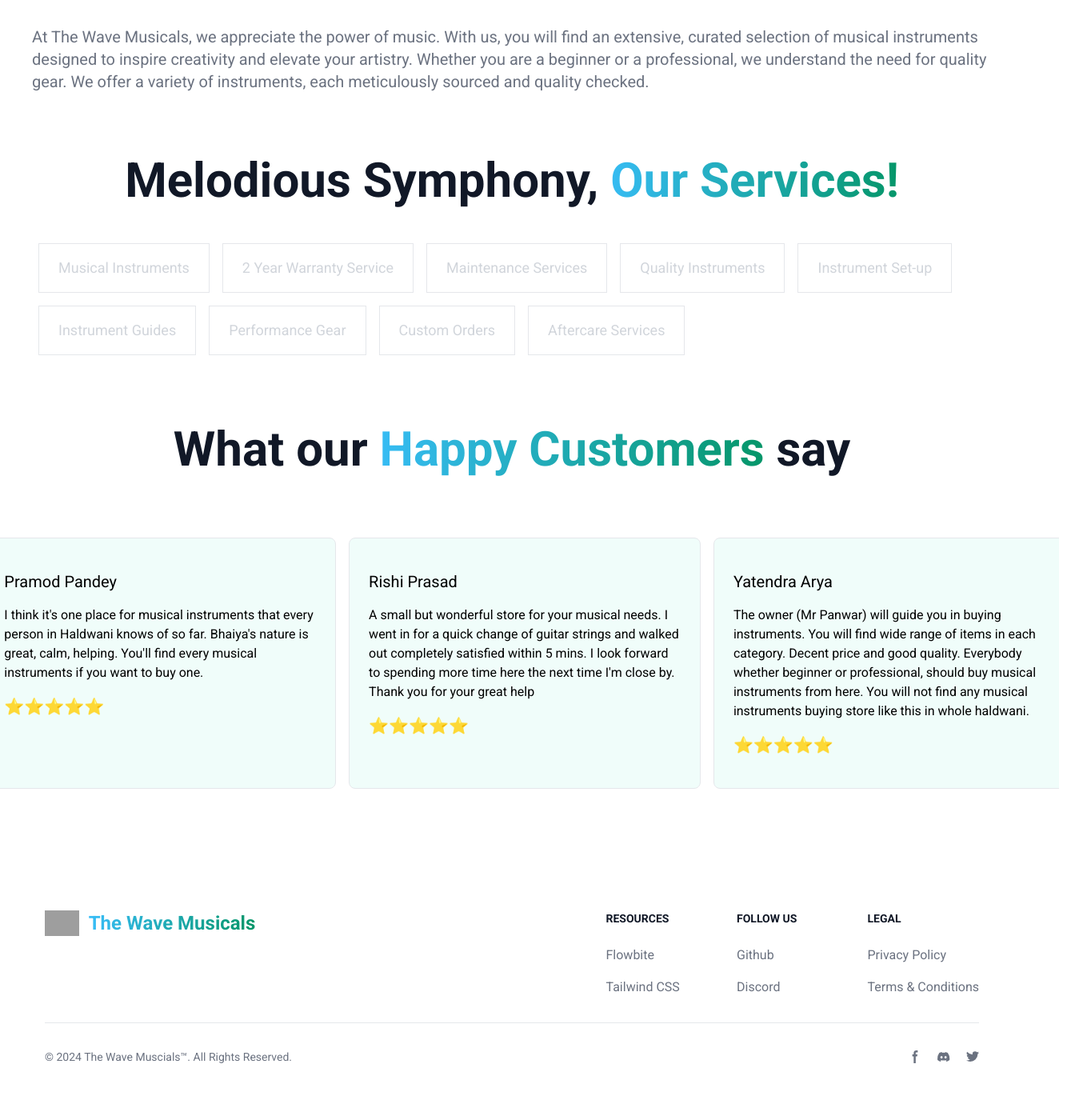
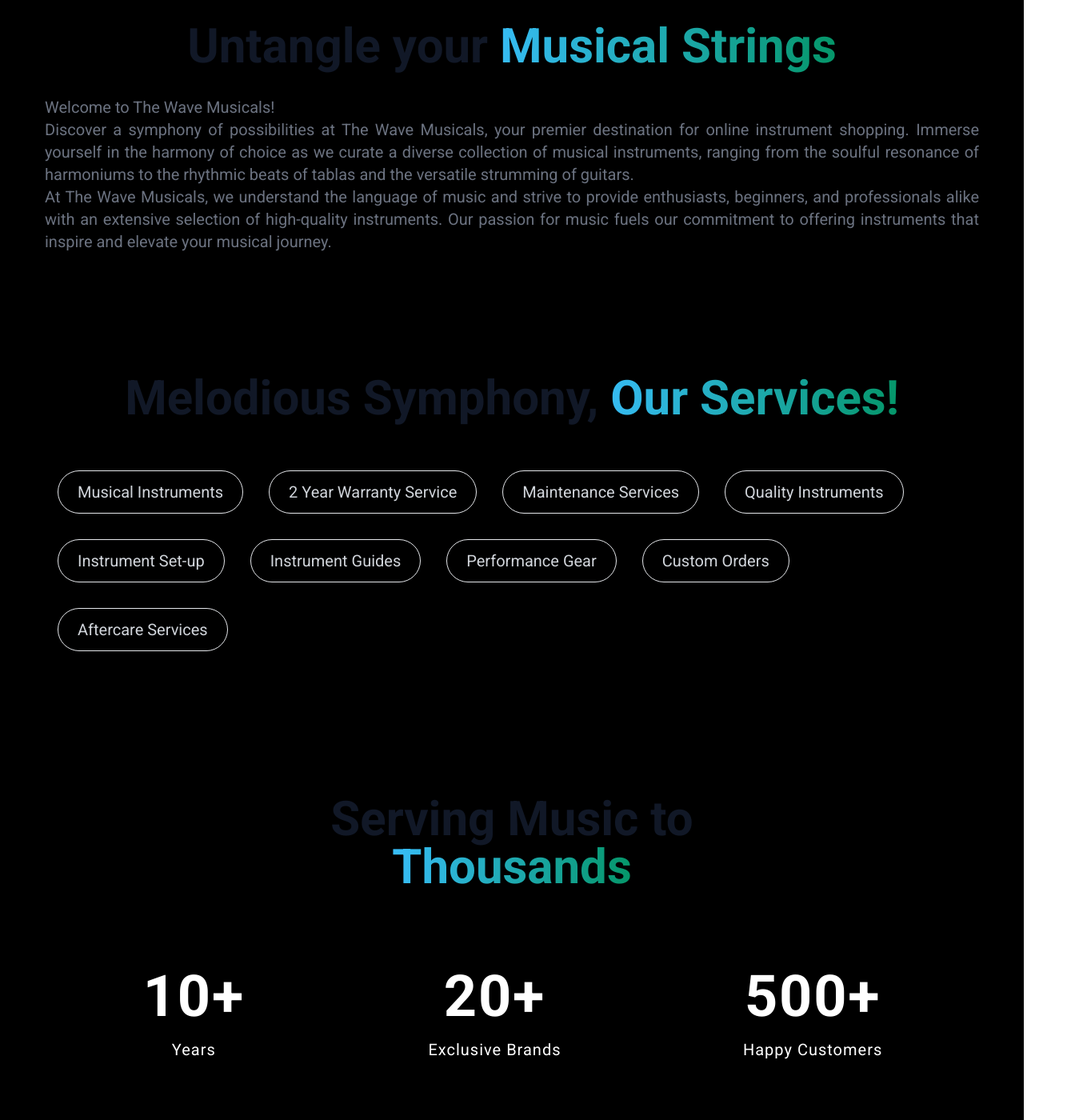
Before and after one commit to smilewithkhushi/thewavemusicals, a Next.js app in the folder thewavemusicals/: page / in a window 1280 px wide. Shown: the part 560-1960 px from the top of the page at 80% size, 1364 px wide, since content can reach past the window. Built offline with nearby package versions, Linux system fonts and the light colour scheme; grey boxes are pictures that could not be loaded.

Commit message:
[added] branding page & [updated] services & about page

```diff
--- a/thewavemusicals/app/page.js
+++ b/thewavemusicals/app/page.js
@@ -5,35 +5,17 @@
 import Footer from "@/components/Footer";
 import Header from "@/components/Header";
 import Services from "@/components/Services";
+import Branding from "@/components/Branding";
 
 export default function Home() {
   return (
-    <div className="flex min-h-screen flex-col items-center justify-between p-10 dark:bg-black text-white">
+    <div className="flex min-h-screen flex-col items-center justify-between p-14 bg-black text-white">
       <Header />
-
-          {/* heading font design scheme for the website */}
-          <h1 className="mb-4 text-4xl font-extrabold text-gray-900 dark:text-white md:text-5xl lg:text-6xl"> Untangle your
-            <span className="text-transparent bg-clip-text bg-gradient-to-r to-emerald-600 from-sky-400"> Musical Strings
-            </span></h1>
-
-
       <About />
-
-            {/* heading font design scheme for the website */}
-            <h1 className="mb-4 text-4xl font-extrabold text-gray-900 dark:text-white md:text-5xl lg:text-6xl"> Melodious Symphony,
-            <span className="text-transparent bg-clip-text bg-gradient-to-r to-emerald-600 from-sky-400"> Our Services!
-            </span></h1>
-
       <Services />
-
-           {/* heading font design scheme for the website */}
-           <h1 className="mb-4 text-4xl font-extrabold text-gray-900 dark:text-white md:text-5xl lg:text-6xl"> What our
-                <span className="text-transparent bg-clip-text bg-gradient-to-r to-emerald-600 from-sky-400"> Happy Customers
-                </span> say</h1>
-
-
+      <Branding/>
       <Testimonials />
-      <Footer/>
+      <Footer />
 
     </div>
   );
--- a/thewavemusicals/components/About.js
+++ b/thewavemusicals/components/About.js
@@ -3,15 +3,26 @@
 
 const About = () => {
     return (
-        <div className="mb-20 mt-6">
+        <div className="flex flex-col my-16 items-center">
 
-            <p className="text-lg font-normal text-gray-500 lg:text-xl dark:text-gray-400">
+            {/* heading font design scheme for the website */}
+            <h1 className="my-4 text-4xl font-extrabold text-gray-900 dark:text-white md:text-5xl lg:text-6xl"> Untangle your
+                <span className="text-transparent bg-clip-text bg-gradient-to-r to-emerald-600 from-sky-400"> Musical Strings
+                </span></h1>
 
-                At The Wave Musicals, we appreciate the power of music. With us, you will find an extensive, curated selection of musical instruments designed to inspire creativity and elevate your artistry.
-                Whether you are a beginner or a professional, we understand the need for quality gear. We offer a variety of instruments, each meticulously sourced and quality checked.
+            {/* about the organization */}
+            <p className="my-4 text-xl font-normal text-justify text-gray-500 lg:text-xl">
+
+                Welcome to The Wave Musicals!
+                <br />
+
+                Discover a symphony of possibilities at The Wave Musicals, your premier destination for online instrument shopping. Immerse yourself in the harmony of choice as we curate a diverse collection of musical instruments, ranging from the soulful resonance of harmoniums to the rhythmic beats of tablas and the versatile strumming of guitars.
+                <br />
+                At The Wave Musicals, we understand the language of music and strive to provide enthusiasts, beginners, and professionals alike with an extensive selection of high-quality instruments. Our passion for music fuels our commitment to offering instruments that inspire and elevate your musical journey.
+
             </p>
 
-         </div>
+        </div>
     );
 }
 
--- /dev/null
+++ b/thewavemusicals/components/Branding.js
@@ -0,0 +1,45 @@
+import React from "react";
+
+const Branding = () => {
+    return (
+        <div className="w-full flex flex-col my-16 gap-6 items-center bg-fixed" >
+
+            {/* the div box to contain the branding heading */}
+            <div className="text-center w-full">
+
+                {/* heading font design scheme for the website */}
+                <h1 className="my-4 text-4xl font-extrabold text-gray-900 dark:text-white md:text-5xl lg:text-6xl"> Serving Music to <br />
+
+                    <span className="text-transparent bg-clip-text bg-gradient-to-r to-emerald-600 from-sky-400"> Thousands
+                    </span>   </h1>
+
+            </div>
+
+            {/* the div box to contain the numbers and the text */}
+            <div className="w-full flex flex-row justify-around my-10 ">
+
+                <div className="flex flex-col text-center">
+                    <h1 className="text-7xl m-4 font-bold tracking-wide">10+</h1>
+                    <p className="text-xl tracking-wider">Years</p>
+                </div>
+
+
+                <div className="flex flex-col text-center">
+                    <h1 className="text-7xl m-4 font-bold tracking-wide">20+</h1>
+                    <p className="text-xl tracking-wider">Exclusive Brands </p>
+                </div>
+
+
+
+                <div className="flex flex-col text-center">
+                    <h1 className="text-7xl m-4 font-bold tracking-wide">500+</h1>
+                    <p className="text-xl tracking-wider">Happy Customers</p>
+                </div>
+
+
+            </div>
+
+        </div>
+    );
+}
+export default Branding;
--- a/thewavemusicals/components/Footer.js
+++ b/thewavemusicals/components/Footer.js
@@ -57,21 +57,21 @@
                     <div class="flex mt-4 sm:justify-center sm:mt-0">
                         <a href="#" class="text-gray-500 hover:text-gray-900 dark:hover:text-white">
                             <svg class="w-4 h-4" aria-hidden="true" xmlns="http://www.w3.org/2000/svg" fill="currentColor" viewBox="0 0 8 19">
-                        <path fill-rule="evenodd" d="M6.135 3H8V0H6.135a4.147 4.147 0 0 0-4.142 4.142V6H0v3h2v9.938h3V9h2.021l.592-3H5V3.591A.6.6 0 0 1 5.592 3h.543Z" clip-rule="evenodd"/>
+                                <path fill-rule="evenodd" d="M6.135 3H8V0H6.135a4.147 4.147 0 0 0-4.142 4.142V6H0v3h2v9.938h3V9h2.021l.592-3H5V3.591A.6.6 0 0 1 5.592 3h.543Z" clip-rule="evenodd" />
                             </svg>
                             <span class="sr-only">Facebook page</span>
                         </a>
 
                         <a href="#" class="text-gray-500 hover:text-gray-900 dark:hover:text-white ms-5">
                             <svg class="w-4 h-4" aria-hidden="true" xmlns="http://www.w3.org/2000/svg" fill="currentColor" viewBox="0 0 21 16">
-                        <path d="M16.942 1.556a16.3 16.3 0 0 0-4.126-1.3 12.04 12.04 0 0 0-.529 1.1 15.175 15.175 0 0 0-4.573 0 11.585 11.585 0 0 0-.535-1.1 16.274 16.274 0 0 0-4.129 1.3A17.392 17.392 0 0 0 .182 13.218a15.785 15.785 0 0 0 4.963 2.521c.41-.564.773-1.16 1.084-1.785a10.63 10.63 0 0 1-1.706-.83c.143-.106.283-.217.418-.33a11.664 11.664 0 0 0 10.118 0c.137.113.277.224.418.33-.544.328-1.116.606-1.71.832a12.52 12.52 0 0 0 1.084 1.785 16.46 16.46 0 0 0 5.064-2.595 17.286 17.286 0 0 0-2.973-11.59ZM6.678 10.813a1.941 1.941 0 0 1-1.8-2.045 1.93 1.93 0 0 1 1.8-2.047 1.919 1.919 0 0 1 1.8 2.047 1.93 1.93 0 0 1-1.8 2.045Zm6.644 0a1.94 1.94 0 0 1-1.8-2.045 1.93 1.93 0 0 1 1.8-2.047 1.918 1.918 0 0 1 1.8 2.047 1.93 1.93 0 0 1-1.8 2.045Z"/>
+                                <path d="M16.942 1.556a16.3 16.3 0 0 0-4.126-1.3 12.04 12.04 0 0 0-.529 1.1 15.175 15.175 0 0 0-4.573 0 11.585 11.585 0 0 0-.535-1.1 16.274 16.274 0 0 0-4.129 1.3A17.392 17.392 0 0 0 .182 13.218a15.785 15.785 0 0 0 4.963 2.521c.41-.564.773-1.16 1.084-1.785a10.63 10.63 0 0 1-1.706-.83c.143-.106.283-.217.418-.33a11.664 11.664 0 0 0 10.118 0c.137.113.277.224.418.33-.544.328-1.116.606-1.71.832a12.52 12.52 0 0 0 1.084 1.785 16.46 16.46 0 0 0 5.064-2.595 17.286 17.286 0 0 0-2.973-11.59ZM6.678 10.813a1.941 1.941 0 0 1-1.8-2.045 1.93 1.93 0 0 1 1.8-2.047 1.919 1.919 0 0 1 1.8 2.047 1.93 1.93 0 0 1-1.8 2.045Zm6.644 0a1.94 1.94 0 0 1-1.8-2.045 1.93 1.93 0 0 1 1.8-2.047 1.918 1.918 0 0 1 1.8 2.047 1.93 1.93 0 0 1-1.8 2.045Z" />
                             </svg>
                             <span class="sr-only">Discord community</span>
                         </a>
 
                         <a href="#" class="text-gray-500 hover:text-gray-900 dark:hover:text-white ms-5">
                             <svg class="w-4 h-4" aria-hidden="true" xmlns="http://www.w3.org/2000/svg" fill="currentColor" viewBox="0 0 20 17">
-                    <path fill-rule="evenodd" d="M20 1.892a8.178 8.178 0 0 1-2.355.635 4.074 4.074 0 0 0 1.8-2.235 8.344 8.344 0 0 1-2.605.98A4.13 4.13 0 0 0 13.85 0a4.068 4.068 0 0 0-4.1 4.038 4 4 0 0 0 .105.919A11.705 11.705 0 0 1 1.4.734a4.006 4.006 0 0 0 1.268 5.392 4.165 4.165 0 0 1-1.859-.5v.05A4.057 4.057 0 0 0 4.1 9.635a4.19 4.19 0 0 1-1.856.07 4.108 4.108 0 0 0 3.831 2.807A8.36 8.36 0 0 1 0 14.184 11.732 11.732 0 0 0 6.291 16 11.502 11.502 0 0 0 17.964 4.5c0-.177 0-.35-.012-.523A8.143 8.143 0 0 0 20 1.892Z" clip-rule="evenodd"/>
+                                <path fill-rule="evenodd" d="M20 1.892a8.178 8.178 0 0 1-2.355.635 4.074 4.074 0 0 0 1.8-2.235 8.344 8.344 0 0 1-2.605.98A4.13 4.13 0 0 0 13.85 0a4.068 4.068 0 0 0-4.1 4.038 4 4 0 0 0 .105.919A11.705 11.705 0 0 1 1.4.734a4.006 4.006 0 0 0 1.268 5.392 4.165 4.165 0 0 1-1.859-.5v.05A4.057 4.057 0 0 0 4.1 9.635a4.19 4.19 0 0 1-1.856.07 4.108 4.108 0 0 0 3.831 2.807A8.36 8.36 0 0 1 0 14.184 11.732 11.732 0 0 0 6.291 16 11.502 11.502 0 0 0 17.964 4.5c0-.177 0-.35-.012-.523A8.143 8.143 0 0 0 20 1.892Z" clip-rule="evenodd" />
                             </svg>
                             <span class="sr-only">Twitter page</span>
                         </a>
--- /dev/null
+++ b/thewavemusicals/components/GitHub Copilot Suggestions for Branding.js
@@ -0,0 +1 @@
+Synthesizing 0/10 solutions
--- a/thewavemusicals/components/Header.js
+++ b/thewavemusicals/components/Header.js
@@ -7,8 +7,7 @@
             <h1>Experience Music Like Never Before</h1>
             <h1>Our major focus is on guitars, with an expansive range of instruments. </h1>
 
-            {/* image to float on the bottom of the header
-image shows high saturation on hover */}
+            {/* image to float on the bottom of the header ; image shows high saturation on hover */}
 
 
             <img className="h-auto w-full m-4 max-w-lg transition-all duration-300 rounded-lg cursor-pointer filter grayscale hover:grayscale-0"
--- a/thewavemusicals/components/Services.js
+++ b/thewavemusicals/components/Services.js
@@ -16,28 +16,28 @@
         name: "Maintenance Services",
     },
     {
-    id:4,
-    name:"Quality Instruments",
+        id: 4,
+        name: "Quality Instruments",
     },
     {
-    id:5,
-    name:"Instrument Set-up",
+        id: 5,
+        name: "Instrument Set-up",
     },
     {
-    id:6,
-    name:"Instrument Guides",
+        id: 6,
+        name: "Instrument Guides",
     },
     {
-    id:7,
-    name:"Performance Gear",
+        id: 7,
+        name: "Performance Gear",
     },
     {
-    id:8,
-    name:"Custom Orders",
+        id: 8,
+        name: "Custom Orders",
     },
     {
-    id:9,
-    name:"Aftercare Services",
+        id: 9,
+        name: "Aftercare Services",
     },
 ];
 
@@ -46,11 +46,17 @@
 
     return (
 
-        <div className="mb-20 mt-6">
-            <div className="flex flex-row flex-wrap flex-">
+        <div className="flex flex-col my-20 mt-6 items-center">
+
+            {/* heading font design scheme for the website */}
+            <h1 className="my-12 text-4xl font-extrabold text-gray-900 dark:text-white md:text-5xl lg:text-6xl"> Melodious Symphony,
+                <span className="text-transparent bg-clip-text bg-gradient-to-r to-emerald-600 from-sky-400"> Our Services!
+                </span></h1>
+
+            <div className="flex flex-row flex-wrap items-center">
                 {services_list.map((service, index) => (
 
-                    <div key={index} className="m-2 px-6 py-4 border text-lg font-normal text-gray-300">
+                    <div key={index} className="m-4 border rounded-full py-3 px-6 text-xl font-normal text-gray-300 transition duration-500 ease-in-out hover:bg-gray-700 transform -translate-y-1 hover:scale-110" >
                         <h2 className="">{service.name}</h2>
 
                     </div>
--- a/thewavemusicals/components/Testimonials.js
+++ b/thewavemusicals/components/Testimonials.js
@@ -50,13 +50,18 @@
 
     return (
 
-        <div className="mb-20 mt-6">
+        <div className="flex flex-col my-20 items-center">
 
+
+            {/* heading font design scheme for the website */}
+            <h1 className="mb-4 text-4xl font-extrabold text-gray-900 dark:text-white md:text-5xl lg:text-6xl"> What our
+                <span className="text-transparent bg-clip-text bg-gradient-to-r to-emerald-600 from-sky-400"> Happy Customers
+                </span> say</h1>
 
 
             {/* Swiper slider for testimonials */}
 
-            <div className="flex overflow-x-auto space-x-4 my-4 p-6 md:mx-10">
+            <div className="flex w-fit overflow-x-auto space-x-4 my-4 p-6">
                 {reviews.map((testimonial, index) => (
                     <div key={index} className="flex-shrink-0 w-1/3 p-6 text-black bg-teal-50 border rounded-lg shadow-lg xs:w-2/3">
 
--- a/thewavemusicals/package.json
+++ b/thewavemusicals/package.json
@@ -11,7 +11,8 @@
   "dependencies": {
     "next": "14.0.4",
     "react": "^18",
-    "react-dom": "^18"
+    "react-dom": "^18",
+    "vercel": "^33.2.0"
   },
   "devDependencies": {
     "autoprefixer": "^10.0.1",
```
Also changed, not shown: 1 other file (tests, documents, lock files or other folders). Lines whose indentation alone changed are shown as unchanged.
